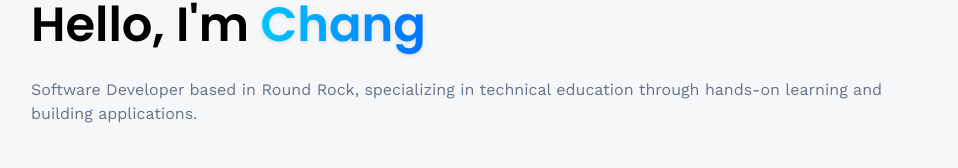
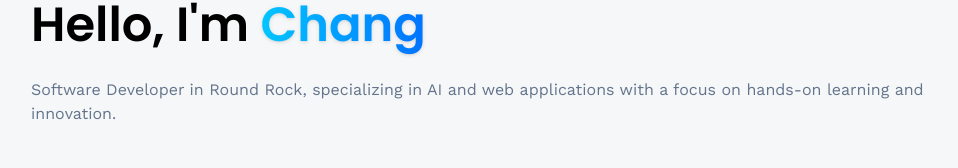
Before and after one commit to chang4oh/portfolio24a, a React (Vite) app: page /about in a window 1280 px wide. Shown: the part 134-302 px from the top of the page, without its empty margins (161-1119 px from the left). Built offline with nearby package versions, Linux system fonts and the light colour scheme.

Commit message:
Update About.jsx

```diff
--- a/src/pages/About.jsx
+++ b/src/pages/About.jsx
@@ -22,8 +22,7 @@ const About = () => {
 
       <div className="mt-5 flex flex-col gap-3 text-slate-500">
         <p>
-          Software Developer based in Round Rock, specializing in technical
-          education through hands-on learning and building applications.
+        Software Developer in Round Rock, specializing in AI and web applications with a focus on hands-on learning and innovation.
         </p>
       </div>
 
```
